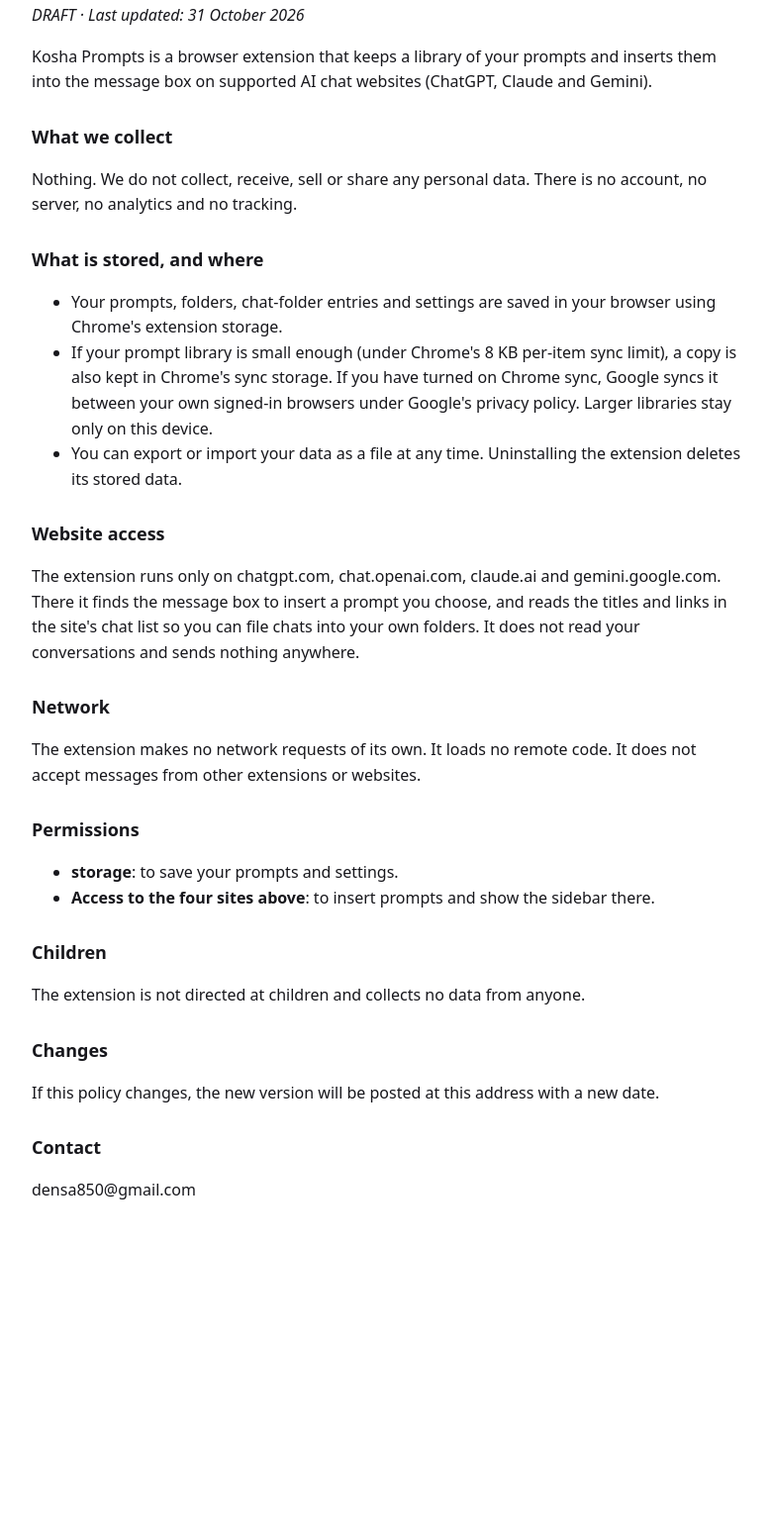
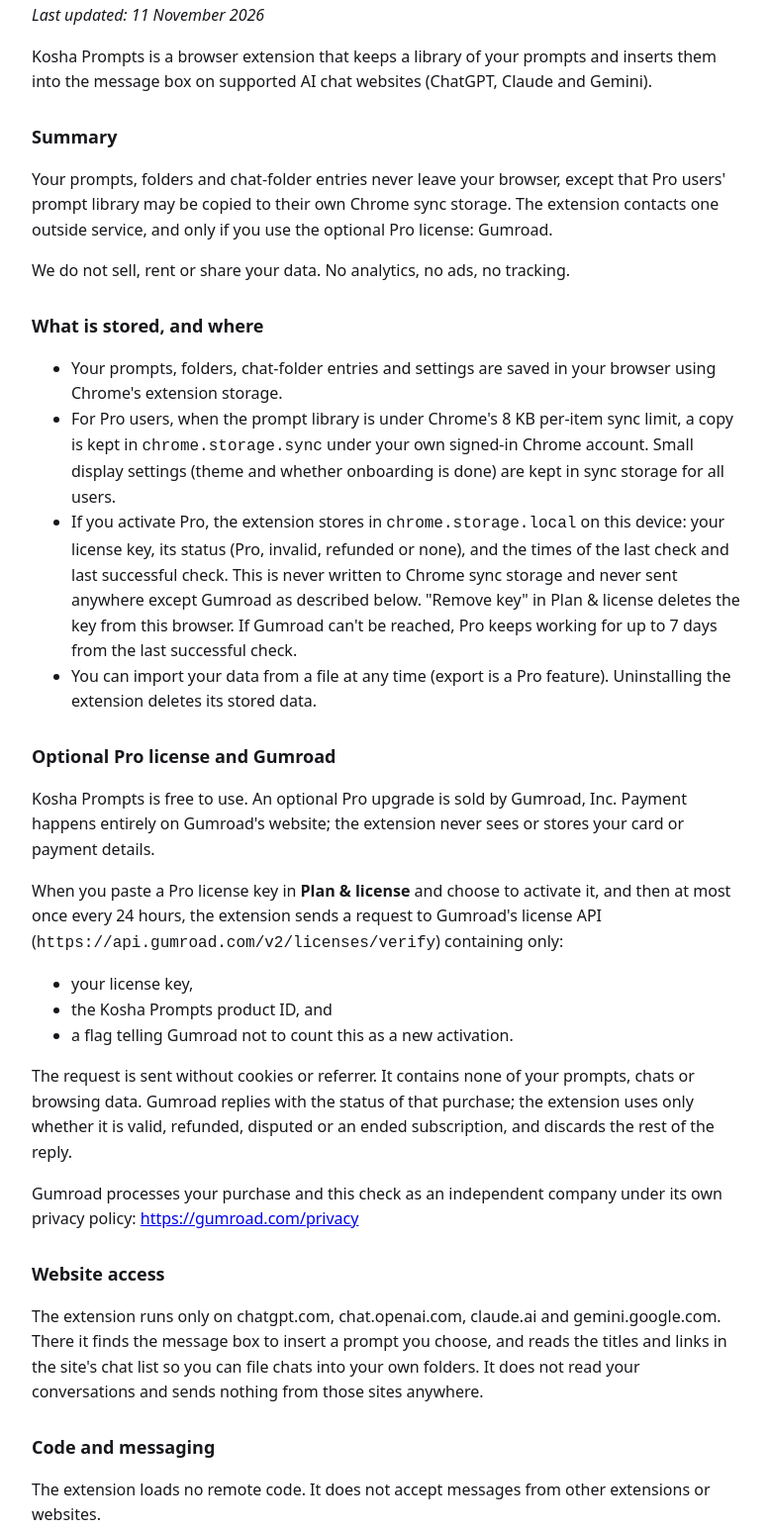
Before and after one commit to densa850-lab/extension-privacy, a plain HTML site: page kosha-prompts.html in a window 1280 px wide. Shown: the part 96-1643 px from the top of the page at 99% size, without its empty margins (248-1027 px from the left). Before the commit the page ends 1352 px from the top, so only its background shows below. Drawn offline with Linux system fonts and the light colour scheme.

Commit message:
Publish updated Kosha Prompts and Kosha Export privacy policies
Replace the 31 October drafts with the current policies: Gumroad/Pro
and under-13 wording for Prompts, and website-content / personal-
communications wording for Export. Effective 11 November 2026.

```diff
--- a/kosha-prompts.html
+++ b/kosha-prompts.html
@@ -3,24 +3,33 @@
 <title>Kosha Prompts – Privacy Policy</title>
 <style>body{font:16px/1.6 system-ui,sans-serif;max-width:720px;margin:40px auto;padding:0 20px;color:#17171c}h1{font-size:26px}h2{font-size:18px;margin-top:28px}@media(prefers-color-scheme:dark){body{background:#111114;color:#ececf1}a{color:#a5a6fb}}</style>
 </head><body>
+
 <h1>Kosha Prompts – Privacy Policy</h1>
-<p><em>DRAFT · Last updated: 31 October 2026</em></p>
+<p><em>Last updated: 11 November 2026</em></p>
 <p>Kosha Prompts is a browser extension that keeps a library of your prompts and inserts them into the message box on supported AI chat websites (ChatGPT, Claude and Gemini).</p>
-<h2>What we collect</h2>
-<p>Nothing. We do not collect, receive, sell or share any personal data. There is no account, no server, no analytics and no tracking.</p>
+<h2>Summary</h2>
+<p>Your prompts, folders and chat-folder entries never leave your browser, except that Pro users' prompt library may be copied to their own Chrome sync storage. The extension contacts one outside service, and only if you use the optional Pro license: Gumroad.</p>
+<p>We do not sell, rent or share your data. No analytics, no ads, no tracking.</p>
 <h2>What is stored, and where</h2>
 <ul>
 <li>Your prompts, folders, chat-folder entries and settings are saved in your browser using Chrome's extension storage.</li>
-<li>If your prompt library is small enough (under Chrome's 8 KB per-item sync limit), a copy is also kept in Chrome's sync storage. If you have turned on Chrome sync, Google syncs it between your own signed-in browsers under Google's privacy policy. Larger libraries stay only on this device.</li>
-<li>You can export or import your data as a file at any time. Uninstalling the extension deletes its stored data.</li>
+<li>For Pro users, when the prompt library is under Chrome's 8 KB per-item sync limit, a copy is kept in <code>chrome.storage.sync</code> under your own signed-in Chrome account. Small display settings (theme and whether onboarding is done) are kept in sync storage for all users.</li>
+<li>If you activate Pro, the extension stores in <code>chrome.storage.local</code> on this device: your license key, its status (Pro, invalid, refunded or none), and the times of the last check and last successful check. This is never written to Chrome sync storage and never sent anywhere except Gumroad as described below. "Remove key" in Plan &amp; license deletes the key from this browser. If Gumroad can't be reached, Pro keeps working for up to 7 days from the last successful check.</li>
+<li>You can import your data from a file at any time (export is a Pro feature). Uninstalling the extension deletes its stored data.</li>
 </ul>
+<h2>Optional Pro license and Gumroad</h2>
+<p>Kosha Prompts is free to use. An optional Pro upgrade is sold by Gumroad, Inc. Payment happens entirely on Gumroad's website; the extension never sees or stores your card or payment details.</p>
+<p>When you paste a Pro license key in <b>Plan &amp; license</b> and choose to activate it, and then at most once every 24 hours, the extension sends a request to Gumroad's license API (<code>https://api.gumroad.com/v2/licenses/verify</code>) containing only:</p>
+<ul><li>your license key,</li><li>the Kosha Prompts product ID, and</li><li>a flag telling Gumroad not to count this as a new activation.</li></ul>
+<p>The request is sent without cookies or referrer. It contains none of your prompts, chats or browsing data. Gumroad replies with the status of that purchase; the extension uses only whether it is valid, refunded, disputed or an ended subscription, and discards the rest of the reply.</p>
+<p>Gumroad processes your purchase and this check as an independent company under its own privacy policy: <a href="https://gumroad.com/privacy">https://gumroad.com/privacy</a></p>
 <h2>Website access</h2>
-<p>The extension runs only on chatgpt.com, chat.openai.com, claude.ai and gemini.google.com. There it finds the message box to insert a prompt you choose, and reads the titles and links in the site's chat list so you can file chats into your own folders. It does not read your conversations and sends nothing anywhere.</p>
-<h2>Network</h2>
-<p>The extension makes no network requests of its own. It loads no remote code. It does not accept messages from other extensions or websites.</p>
+<p>The extension runs only on chatgpt.com, chat.openai.com, claude.ai and gemini.google.com. There it finds the message box to insert a prompt you choose, and reads the titles and links in the site's chat list so you can file chats into your own folders. It does not read your conversations and sends nothing from those sites anywhere.</p>
+<h2>Code and messaging</h2>
+<p>The extension loads no remote code. It does not accept messages from other extensions or websites.</p>
 <h2>Permissions</h2>
-<ul><li><b>storage</b>: to save your prompts and settings.</li><li><b>Access to the four sites above</b>: to insert prompts and show the sidebar there.</li></ul>
-<h2>Children</h2><p>The extension is not directed at children and collects no data from anyone.</p>
+<ul><li><b>storage</b>: to save your prompts and settings.</li><li><b>Access to the four sites above</b>: to insert prompts and show the sidebar there.</li><li><b>Access to api.gumroad.com</b>: only for the optional Pro license check above.</li></ul>
+<h2>Children</h2><p>Kosha Prompts is not directed at children under 13.</p>
 <h2>Changes</h2><p>If this policy changes, the new version will be posted at this address with a new date.</p>
 <h2>Contact</h2><p>densa850@gmail.com</p>
 </body></html>
```
Also changed, not shown: kosha-export.html (+20 -10 lines).
